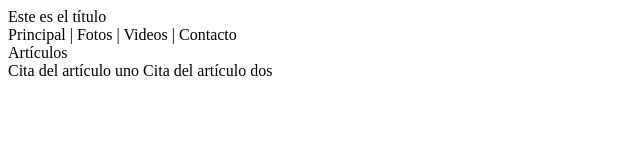
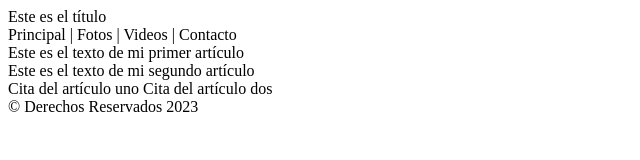
Before and after one commit to ArudoR/portfolio, a plain HTML site: page index.html in a window 1280 px wide. Shown: the whole page, without its empty margins (0-640 px from the left). Drawn offline with Linux system fonts and the light colour scheme.

Commit message:
secciono con articles y agrego el footer

```diff
--- a/index.html
+++ b/index.html
@@ -18,12 +18,20 @@
     </nav>
     <main>
         <section>
-            Artículos
+            <article>
+                Este es el texto de mi primer artículo
+            </article>
+            <article>
+                Este es el texto de mi segundo artículo
+            </article>
         </section>
         <aside>
             Cita del artículo uno
             Cita del artículo dos
         </aside>
     </main>
+    <footer>
+        &copy; Derechos Reservados 2023
+    </footer>
 </body>
 </html>
```
